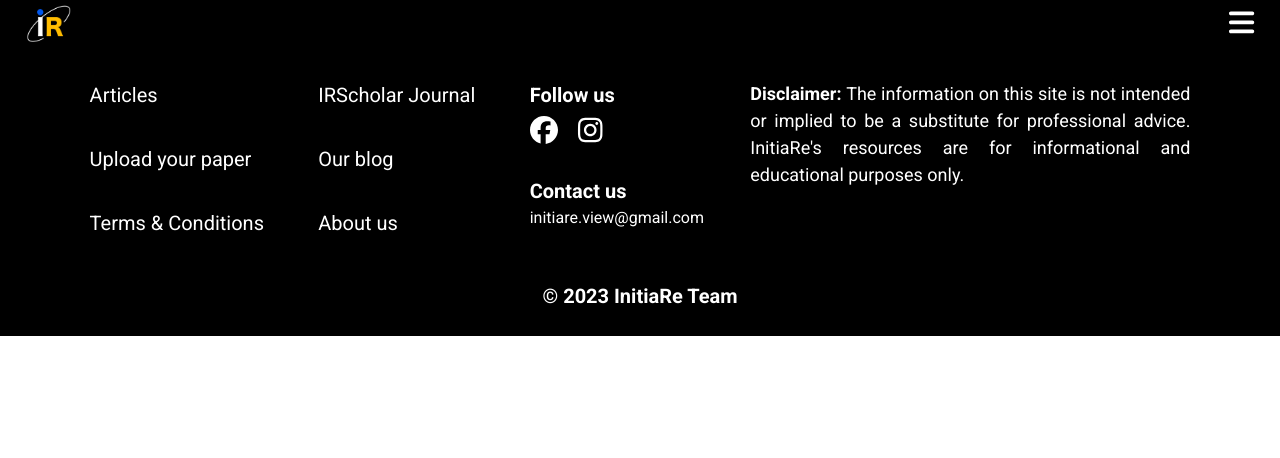
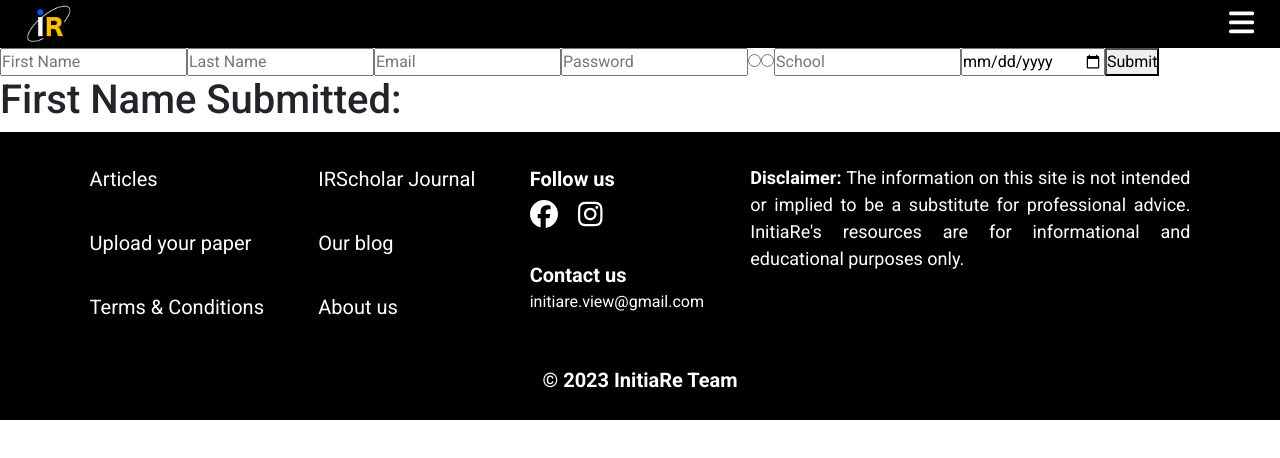
Before and after one commit to PSmithCorpntorpedo/Official-Initiare, a React (Create React App) app: page /signup in a window 1280 px wide. Shown: the top 458 px of the page. Built offline with nearby package versions, Linux system fonts and the light colour scheme; a web font is replaced by a local one.

Commit message:
make authentication work :)

```diff
--- a/package.json
+++ b/package.json
@@ -13,6 +13,7 @@
     "@testing-library/user-event": "^13.5.0",
     "cross-env": "^7.0.3",
     "react": "^18.2.0",
+    "react-auth-kit": "^2.12.5",
     "react-dom": "^18.2.0",
     "react-icons": "^4.10.1",
     "react-paginate": "^8.2.0",
--- a/src/App.js
+++ b/src/App.js
@@ -8,6 +8,7 @@ import Articles from './Pages/Articles';
 import Upload from './Pages/Upload';
 import Blog from './Pages/Blog';
 import IRScholarJournal from './Pages/Journal';
+import SignUp from './Authentication/Signup';
 import './App.css';
 
 function App(){
@@ -22,6 +23,7 @@ function App(){
                 <Route path='/upload' element={<Upload/>} ></Route>
                 <Route path='/blog' element={<Blog/>} ></Route>
                 <Route path='/journal' element={<IRScholarJournal/>} ></Route>
+                <Route path='/signup' element={<SignUp/>} ></Route>
             </Routes>
             <Footer />
         </BrowserRouter>
--- /dev/null
+++ b/src/Authentication/Signup.jsx
@@ -0,0 +1,114 @@
+import React from "react";
+import styles from "../Authentication/Signup.module.css"
+
+
+class SignUp extends React.Component {
+  constructor(props) {
+    super(props)
+    this.state = {
+      first_name: '',
+      last_name: '',
+      email: '',
+      password: '',
+      gender: '',
+      school: '',
+      birthday: ''
+    }
+    this.handleChange = this.handleChange.bind(this)
+    this.handleSubmit = this.handleSubmit.bind(this)
+  }
+
+  handleChange(event) {
+    this.setState({ [event.target.name]: event.target.value });
+  }
+
+  handleSubmit(event) {
+    event.preventDefault();
+    fetch('https://initiare-clone-a22c10683333.herokuapp.com/api/v1/auth/register', {
+      method: "POST",
+      headers: {
+        'Content-Type': 'application/json',
+        'accept': 'application/json',
+      },
+      body: JSON.stringify({
+        first_name: this.state.first_name,
+        last_name: this.state.last_name,
+        email: this.state.email,
+        password: this.state.password,
+        gender: this.state.gender,
+        school: this.state.school,
+        birthday: this.state.birthday
+      }),
+    })
+      .then(response => response.json())
+      .then(data => console.log(data))
+      .catch(error => console.error(error))
+  }
+  render() {
+    return (
+      <form id="register_form" onSubmit={this.handleSubmit}>
+        <input
+          type="text"
+          id="first_name"
+          name="first_name"
+          className="first_name"
+          placeholder="First Name"
+          onChange={this.handleChange} />
+        <input
+          type="text"
+          id="last_name"
+          name="last_name"
+          className="last_name"
+          placeholder="Last Name"
+          onChange={this.handleChange} />
+        <input
+          type="email"
+          id="email"
+          name="email"
+          className="email"
+          placeholder="Email"
+          onChange={this.handleChange} />
+        <input
+          type="password"
+          id="password"
+          name="password"
+          className="password"
+          placeholder="Password"
+          onChange={this.handleChange} />
+          <input
+          type="radio"
+          id="female"
+          name="gender"
+          value="Female"
+          onChange={this.handleChange} />
+
+        <input
+          type="radio"
+          id="male"
+          name="gender"
+          value="Male"
+          onChange={this.handleChange} />
+        <input
+          type="text"
+          id="school"
+          name="school"
+          className="school"
+          placeholder="School"
+          onChange={this.handleChange} />
+        <input
+          type="date"
+          id="birthday"
+          name="birthday"
+          className="birthday"
+          placeholder="Birthday"
+          onChange={this.handleChange} />
+        <button type="submit" form="register_form" >Submit</button>
+        <h1>First Name Submitted: {this.state.first_name}</h1>
+      </form>
+    )
+  }
+
+
+}
+
+export default SignUp;
```
Also changed, not shown: src/Authentication/Signup.module.css (added), 1 other file (tests, documents, lock files or other folders).
